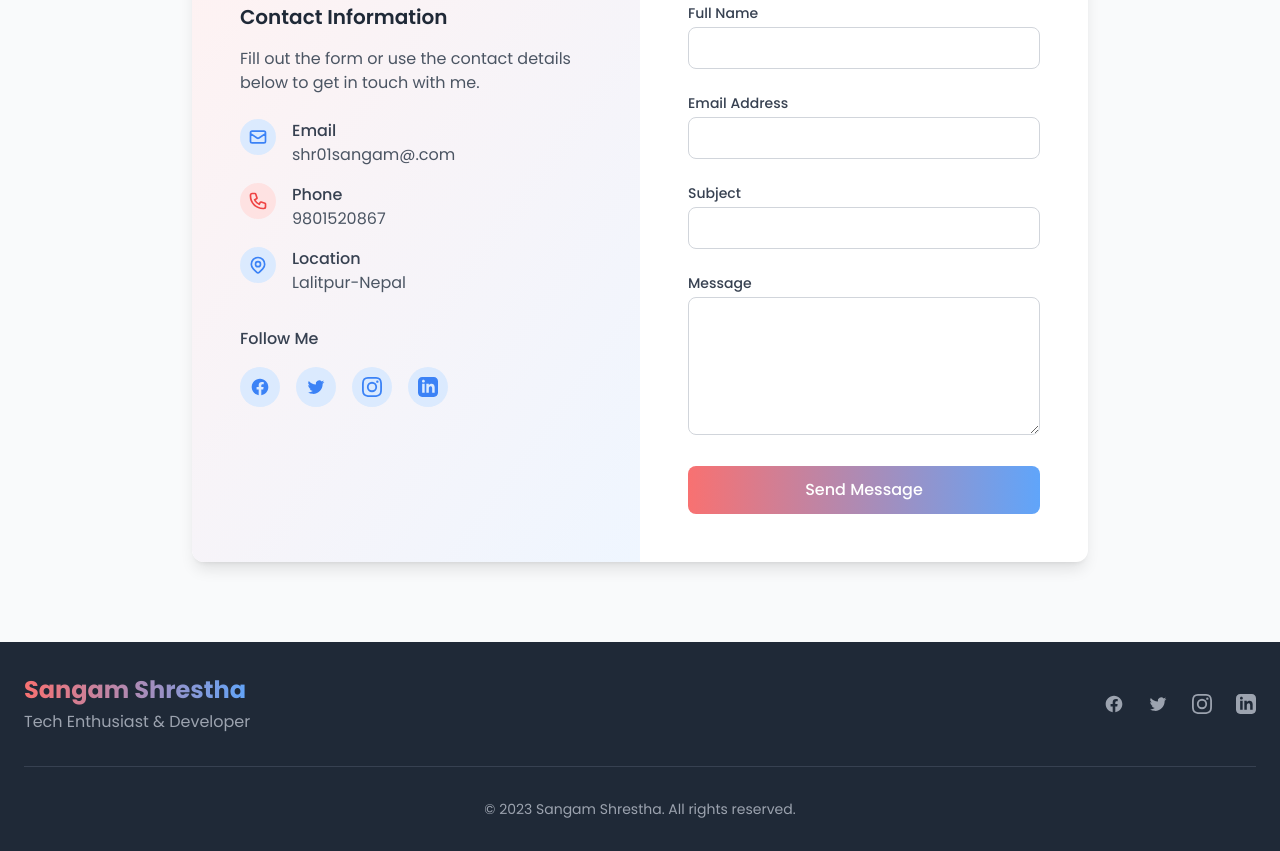
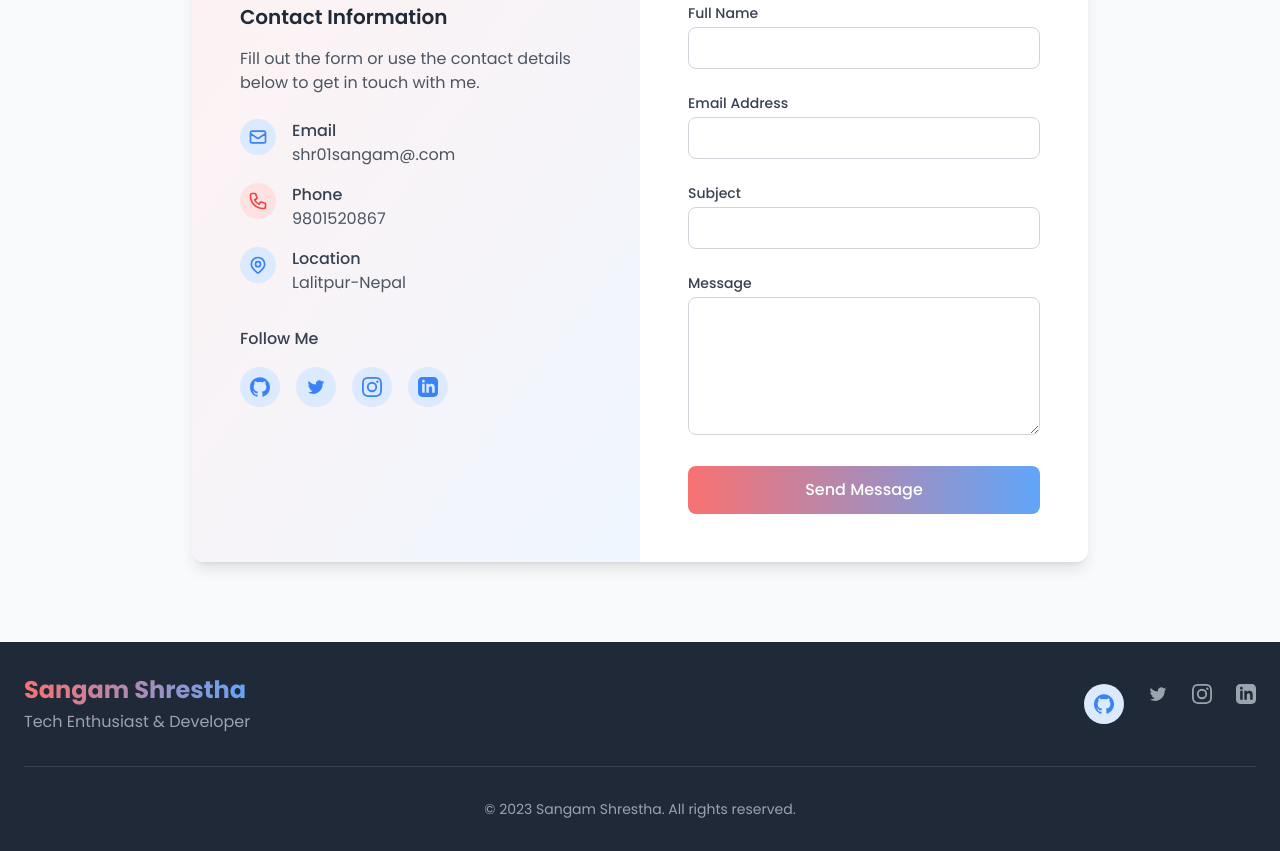
Before and after one commit to sangam369shrestha/sangam_portfolio, a plain HTML site: page index.html in a window 1280 px wide. Shown: the part 3823-4674 px from the top of the page. Drawn offline with nearby package versions, Linux system fonts and the light colour scheme.

Commit message:
social_update

```diff
--- a/index.html
+++ b/index.html
@@ -541,22 +541,37 @@
                         <div class="mt-8">
                             <h4 class="font-medium text-gray-700 mb-4">Follow Me</h4>
                             <div class="flex space-x-4">
-                                <a href="#" class="w-10 h-10 rounded-full bg-blue-100 flex items-center justify-center text-blue-500 hover:bg-blue-200 transition duration-300">
+                                <a href="https://github.com/sangam369shrestha" class="w-10 h-10 rounded-full bg-blue-100 flex items-center justify-center text-blue-500 hover:bg-blue-200 transition duration-300">
     <svg class="w-5 h-5" fill="currentColor" viewBox="0 0 24 24" xmlns="http://www.w3.org/2000/svg">
-                                        <path d="M22 12c0-5.523-4.477-10-10-10S2 6.477 2 12c0 4.991 3.657 9.128 8.438 9.878v-6.987h-2.54V12h2.54V9.797c0-2.506 1.492-3.89 3.777-3.89 1.094 0 2.238.195 2.238.195v2.46h-1.26c-1.243 0-1.63.771-1.63 1.562V12h2.773l-.443 2.89h-2.33v6.988C18.343 21.128 22 16.991 22 12z"></path>
+        <path d="M12 0.297c-6.63 0-12 5.373-12 12 0 5.303
+        3.438 9.8 8.205 11.387.6.113.82-.258.82-.577
+        0-.285-.01-1.04-.015-2.04-3.338.724-4.042-1.61-4.042-1.61-.546-1.387-1.333-1.757-1.333-1.757-1.089-.745.084-.729.084-.729
+        1.205.084 1.838 1.236 1.838 1.236 1.07 1.835 2.807 1.305
+        3.495.998.108-.776.418-1.305.762-1.605-2.665-.3-5.466-1.335-5.466-5.93
+        0-1.31.465-2.38 1.235-3.22-.135-.303-.54-1.523.105-3.176
+        0 0 1.005-.322 3.3 1.23.96-.267 1.98-.399
+        3-.405 1.02.006 2.04.138 3
+        .405 2.28-1.552 3.285-1.23 3.285-1.23
+        .645 1.653.24 2.873.12 3.176.765.84
+        1.23 1.91 1.23 3.22 0 4.61-2.805
+        5.625-5.475 5.92.435.375.81 1.096.81
+        2.22 0 1.606-.015 2.896-.015
+        3.286 0 .315.21.69.825.57C20.565
+        22.092 24 17.592 24 12.297c0-6.627-5.373-12-12-12"/>
     </svg>
 </a>
-                                <a href="#" class="w-10 h-10 rounded-full bg-blue-100 flex items-center justify-center text-blue-500 hover:bg-blue-200 transition duration-300">
+
+                                <a href="https://x.com/SangamShre96832" class="w-10 h-10 rounded-full bg-blue-100 flex items-center justify-center text-blue-500 hover:bg-blue-200 transition duration-300">
                                     <svg class="w-5 h-5" fill="currentColor" viewBox="0 0 24 24" xmlns="http://www.w3.org/2000/svg">
                                         <path d="M8.29 20.251c7.547 0 11.675-6.253 11.675-11.675 0-.178 0-.355-.012-.53A8.348 8.348 0 0022 5.92a8.19 8.19 0 01-2.357.646 4.118 4.118 0 001.804-2.27 8.224 8.224 0 01-2.605.996 4.107 4.107 0 00-6.993 3.743 11.65 11.65 0 01-8.457-4.287 4.106 4.106 0 001.27 5.477A4.072 4.072 0 012.8 9.713v.052a4.105 4.105 0 003.292 4.022 4.095 4.095 0 01-1.853.07 4.108 4.108 0 003.834 2.85A8.233 8.233 0 012 18.407a11.616 11.616 0 006.29 1.84"></path>
                                     </svg>
                                 </a>
-                                <a href="#" class="w-10 h-10 rounded-full bg-blue-100 flex items-center justify-center text-blue-500 hover:bg-blue-200 transition duration-300">
+                                <a href="https://www.instagram.com/sangam.shr/" class="w-10 h-10 rounded-full bg-blue-100 flex items-center justify-center text-blue-500 hover:bg-blue-200 transition duration-300">
                                     <svg class="w-5 h-5" fill="currentColor" viewBox="0 0 24 24" xmlns="http://www.w3.org/2000/svg">
                                         <path d="M12 2.163c3.204 0 3.584.012 4.85.07 3.252.148 4.771 1.691 4.919 4.919.058 1.265.069 1.645.069 4.849 0 3.205-.012 3.584-.069 4.849-.149 3.225-1.664 4.771-4.919 4.919-1.266.058-1.644.07-4.85.07-3.204 0-3.584-.012-4.849-.07-3.26-.149-4.771-1.699-4.919-4.92-.058-1.265-.07-1.644-.07-4.849 0-3.204.013-3.583.07-4.849.149-3.227 1.664-4.771 4.919-4.919 1.266-.057 1.645-.069 4.849-.069zM12 0C8.741 0 8.333.014 7.053.072 2.695.272.273 2.69.073 7.052.014 8.333 0 8.741 0 12c0 3.259.014 3.668.072 4.948.2 4.358 2.618 6.78 6.98 6.98C8.333 23.986 8.741 24 12 24c3.259 0 3.668-.014 4.948-.072 4.354-.2 6.782-2.618 6.979-6.98.059-1.28.073-1.689.073-4.948 0-3.259-.014-3.667-.072-4.947-.196-4.354-2.617-6.78-6.979-6.98C15.668.014 15.259 0 12 0zm0 5.838a6.162 6.162 0 100 12.324 6.162 6.162 0 000-12.324zM12 16a4 4 0 110-8 4 4 0 010 8zm6.406-11.845a1.44 1.44 0 100 2.881 1.44 1.44 0 000-2.881z"></path>
                                     </svg>
                                 </a>
-                                <a href="#" class="w-10 h-10 rounded-full bg-blue-100 flex items-center justify-center text-blue-500 hover:bg-blue-200 transition duration-300">
+                                <a href="https://www.linkedin.com/in/sangam-shrestha-2110612b3/" class="w-10 h-10 rounded-full bg-blue-100 flex items-center justify-center text-blue-500 hover:bg-blue-200 transition duration-300">
                                     <svg class="w-5 h-5" fill="currentColor" viewBox="0 0 24 24" xmlns="http://www.w3.org/2000/svg">
                                         <path d="M19 0h-14c-2.761 0-5 2.239-5 5v14c0 2.761 2.239 5 5 5h14c2.762 0 5-2.239 5-5v-14c0-2.761-2.238-5-5-5zm-11 19h-3v-11h3v11zm-1.5-12.268c-.966 0-1.75-.79-1.75-1.764s.784-1.764 1.75-1.764 1.75.79 1.75 1.764-.783 1.764-1.75 1.764zm13.5 12.268h-3v-5.604c0-3.368-4-3.113-4 0v5.604h-3v-11h3v1.765c1.396-2.586 7-2.777 7 2.476v6.759z"></path>
                                     </svg>
@@ -609,22 +624,37 @@
                 </div>
 
                 <div class="flex space-x-6">
-                    <a href="#" class="text-gray-400 hover:text-white transition duration-300">
+                    <a href="https://github.com/sangam369shrestha" class="w-10 h-10 rounded-full bg-blue-100 flex items-center justify-center text-blue-500 hover:bg-blue-200 transition duration-300">
     <svg class="w-5 h-5" fill="currentColor" viewBox="0 0 24 24" xmlns="http://www.w3.org/2000/svg">
-                            <path d="M22 12c0-5.523-4.477-10-10-10S2 6.477 2 12c0 4.991 3.657 9.128 8.438 9.878v-6.987h-2.54V12h2.54V9.797c0-2.506 1.492-3.89 3.777-3.89 1.094 0 2.238.195 2.238.195v2.46h-1.26c-1.243 0-1.63.771-1.63 1.562V12h2.773l-.443 2.89h-2.33v6.988C18.343 21.128 22 16.991 22 12z"></path>
+        <path d="M12 0.297c-6.63 0-12 5.373-12 12 0 5.303
+        3.438 9.8 8.205 11.387.6.113.82-.258.82-.577
+        0-.285-.01-1.04-.015-2.04-3.338.724-4.042-1.61-4.042-1.61-.546-1.387-1.333-1.757-1.333-1.757-1.089-.745.084-.729.084-.729
+        1.205.084 1.838 1.236 1.838 1.236 1.07 1.835 2.807 1.305
+        3.495.998.108-.776.418-1.305.762-1.605-2.665-.3-5.466-1.335-5.466-5.93
+        0-1.31.465-2.38 1.235-3.22-.135-.303-.54-1.523.105-3.176
+        0 0 1.005-.322 3.3 1.23.96-.267 1.98-.399
+        3-.405 1.02.006 2.04.138 3
+        .405 2.28-1.552 3.285-1.23 3.285-1.23
+        .645 1.653.24 2.873.12 3.176.765.84
+        1.23 1.91 1.23 3.22 0 4.61-2.805
+        5.625-5.475 5.92.435.375.81 1.096.81
+        2.22 0 1.606-.015 2.896-.015
+        3.286 0 .315.21.69.825.57C20.565
+        22.092 24 17.592 24 12.297c0-6.627-5.373-12-12-12"/>
     </svg>
 </a>
-                    <a href="#" class="text-gray-400 hover:text-white transition duration-300">
+
+                    <a href="https://x.com/SangamShre96832" class="text-gray-400 hover:text-white transition duration-300">
                         <svg class="w-5 h-5" fill="currentColor" viewBox="0 0 24 24" xmlns="http://www.w3.org/2000/svg">
                             <path d="M8.29 20.251c7.547 0 11.675-6.253 11.675-11.675 0-.178 0-.355-.012-.53A8.348 8.348 0 0022 5.92a8.19 8.19 0 01-2.357.646 4.118 4.118 0 001.804-2.27 8.224 8.224 0 01-2.605.996 4.107 4.107 0 00-6.993 3.743 11.65 11.65 0 01-8.457-4.287 4.106 4.106 0 001.27 5.477A4.072 4.072 0 012.8 9.713v.052a4.105 4.105 0 003.292 4.022 4.095 4.095 0 01-1.853.07 4.108 4.108 0 003.834 2.85A8.233 8.233 0 012 18.407a11.616 11.616 0 006.29 1.84"></path>
                         </svg>
                     </a>
-                    <a href="#" class="text-gray-400 hover:text-white transition duration-300">
+                    <a href="https://www.instagram.com/sangam.shr/" class="text-gray-400 hover:text-white transition duration-300">
                         <svg class="w-5 h-5" fill="currentColor" viewBox="0 0 24 24" xmlns="http://www.w3.org/2000/svg">
                             <path d="M12 2.163c3.204 0 3.584.012 4.85.07 3.252.148 4.771 1.691 4.919 4.919.058 1.265.069 1.645.069 4.849 0 3.205-.012 3.584-.069 4.849-.149 3.225-1.664 4.771-4.919 4.919-1.266.058-1.644.07-4.85.07-3.204 0-3.584-.012-4.849-.07-3.26-.149-4.771-1.699-4.919-4.92-.058-1.265-.07-1.644-.07-4.849 0-3.204.013-3.583.07-4.849.149-3.227 1.664-4.771 4.919-4.919 1.266-.057 1.645-.069 4.849-.069zM12 0C8.741 0 8.333.014 7.053.072 2.695.272.273 2.69.073 7.052.014 8.333 0 8.741 0 12c0 3.259.014 3.668.072 4.948.2 4.358 2.618 6.78 6.98 6.98C8.333 23.986 8.741 24 12 24c3.259 0 3.668-.014 4.948-.072 4.354-.2 6.782-2.618 6.979-6.98.059-1.28.073-1.689.073-4.948 0-3.259-.014-3.667-.072-4.947-.196-4.354-2.617-6.78-6.979-6.98C15.668.014 15.259 0 12 0zm0 5.838a6.162 6.162 0 100 12.324 6.162 6.162 0 000-12.324zM12 16a4 4 0 110-8 4 4 0 010 8zm6.406-11.845a1.44 1.44 0 100 2.881 1.44 1.44 0 000-2.881z"></path>
                         </svg>
                     </a>
-                    <a href="#" class="text-gray-400 hover:text-white transition duration-300">
+                    <a href="https://www.linkedin.com/in/sangam-shrestha-2110612b3/" class="text-gray-400 hover:text-white transition duration-300">
                         <svg class="w-5 h-5" fill="currentColor" viewBox="0 0 24 24" xmlns="http://www.w3.org/2000/svg">
                             <path d="M19 0h-14c-2.761 0-5 2.239-5 5v14c0 2.761 2.239 5 5 5h14c2.762 0 5-2.239 5-5v-14c0-2.761-2.238-5-5-5zm-11 19h-3v-11h3v11zm-1.5-12.268c-.966 0-1.75-.79-1.75-1.764s.784-1.764 1.75-1.764 1.75.79 1.75 1.764-.783 1.764-1.75 1.764zm13.5 12.268h-3v-5.604c0-3.368-4-3.113-4 0v5.604h-3v-11h3v1.765c1.396-2.586 7-2.777 7 2.476v6.759z"></path>
                         </svg>
```
Lines whose indentation alone changed are shown as unchanged.
